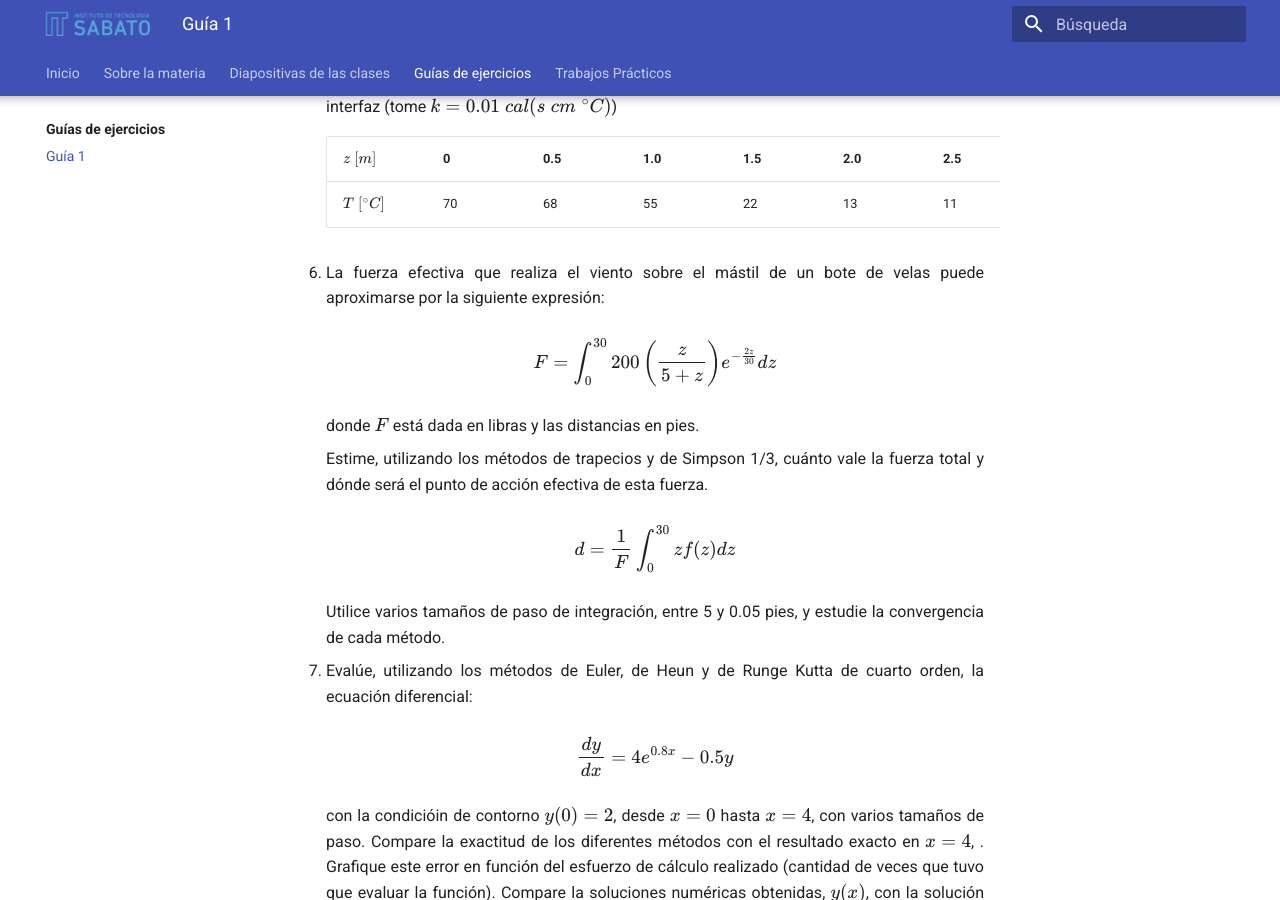
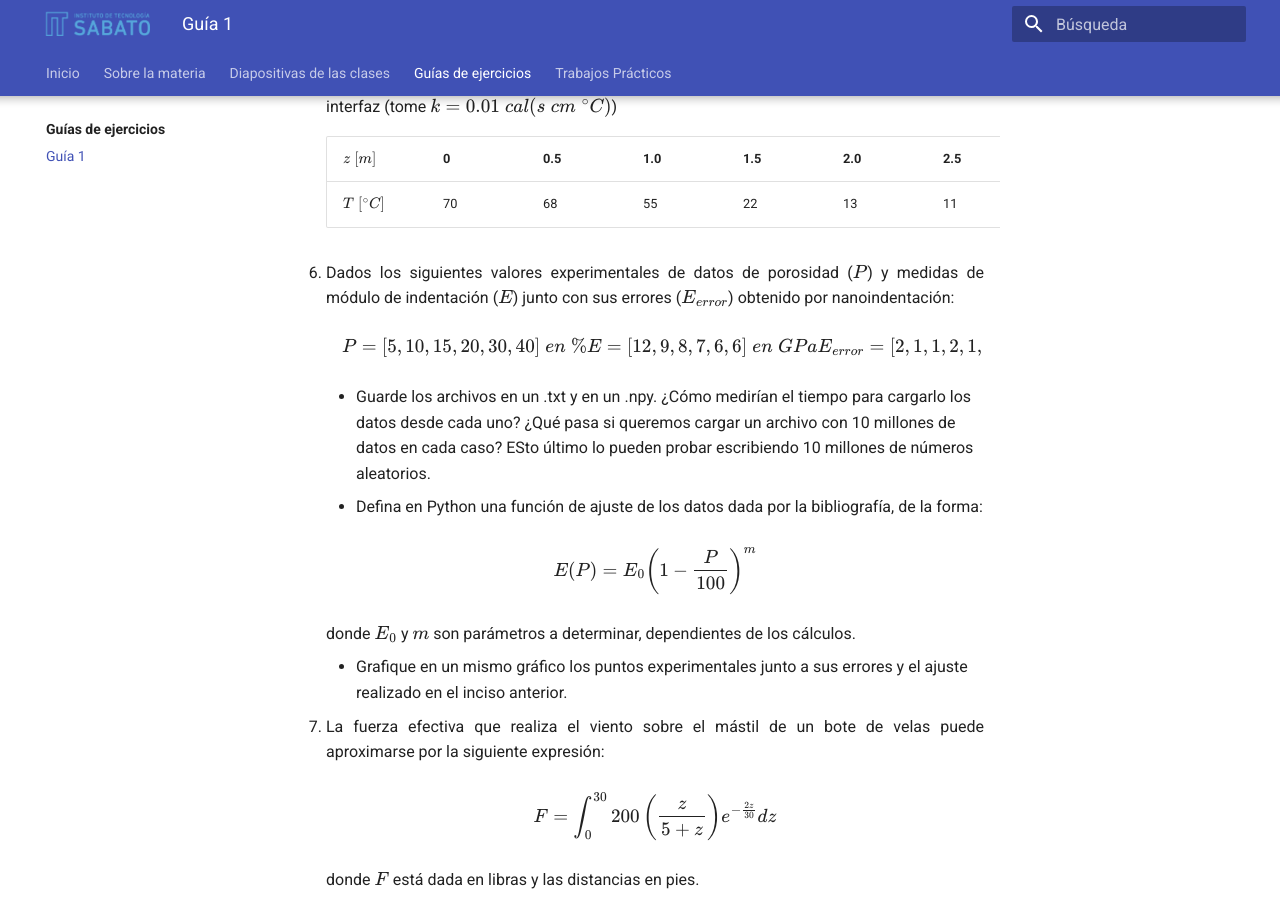
Before and after one commit to modelsabato/modelsabato.github.io, an MkDocs documentation site: the page built from docs/ejercicios/guia1.md, in a window 1280 px wide and 900 px high, scrolled down 1053 px. Built offline with MkDocs 1.6.1 and Material for MkDocs 9.7.7, drawn with Linux system fonts in a browser that asks for light colours; nearby versions of some CDN libraries; library files that are not in the unit come from our copies.

Commit message:
Agrego ejercicio ajuste guía 1

```diff
--- a/docs/ejercicios/guia1.md
+++ b/docs/ejercicios/guia1.md
@@ -27,6 +27,27 @@
     | :---------------- | :---- | :---- | :---- | :---- | :---- | :---- | :---- |
     | $T\;[^\circ C]$        | 70 | 68 | 55 | 22 | 13 | 11 | 10 |
 
+1.  Dados los siguientes valores experimentales de datos de porosidad ($P$) y medidas de módulo de indentación ($E$) junto con sus errores ($E_{error}$) obtenido por nanoindentación:
+
+    $$
+      P=[5,10,15,20,30,40]\;en\;\%
+      \\
+      E=[12,9,8,7,6,6]\;en\;GPa
+      \\
+      E_{error}=[2,1,1,2,1,2]\;en\;GPa
+    $$
+
+    -  Guarde los archivos en un .txt y en un .npy. ¿Cómo medirían el tiempo para cargarlo los datos desde cada uno? ¿Qué pasa si queremos cargar un archivo con 10 millones de datos en cada caso? ESto último lo pueden probar escribiendo 10 millones de números aleatorios.
+    -  Defina en Python una función de ajuste de los datos dada por la bibliografía, de la forma:
+
+    $$
+      E(P) = E_0\left(1-\frac{P}{100}\right)^m
+    $$
+
+    donde $E_0$ y $m$ son parámetros a determinar, dependientes de los cálculos.
+
+    -  Grafique en un mismo gráfico los puntos experimentales junto a sus errores y el ajuste realizado en el inciso anterior.
+
 1.  La fuerza efectiva que realiza el viento sobre el mástil de un bote de velas puede aproximarse por la siguiente expresión:
 
     $$
```
Also changed, not shown: 5 other files.
